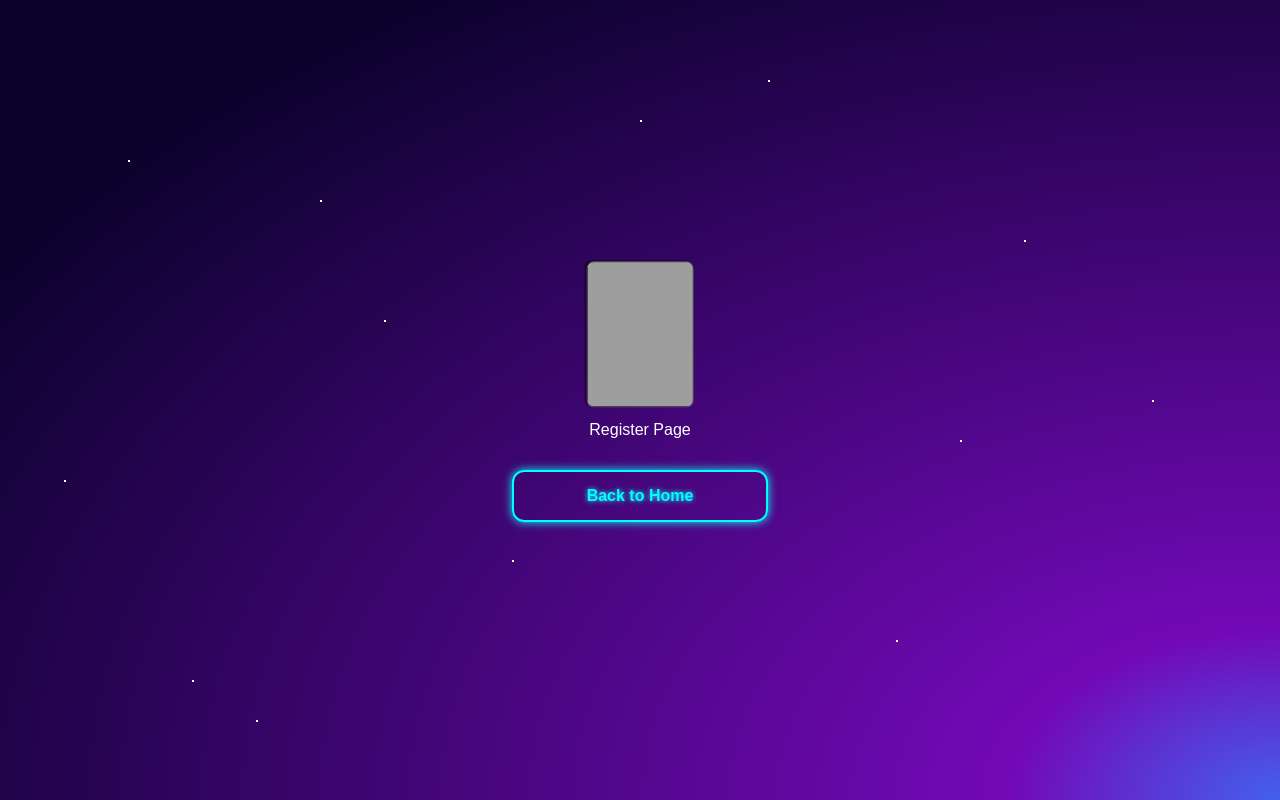
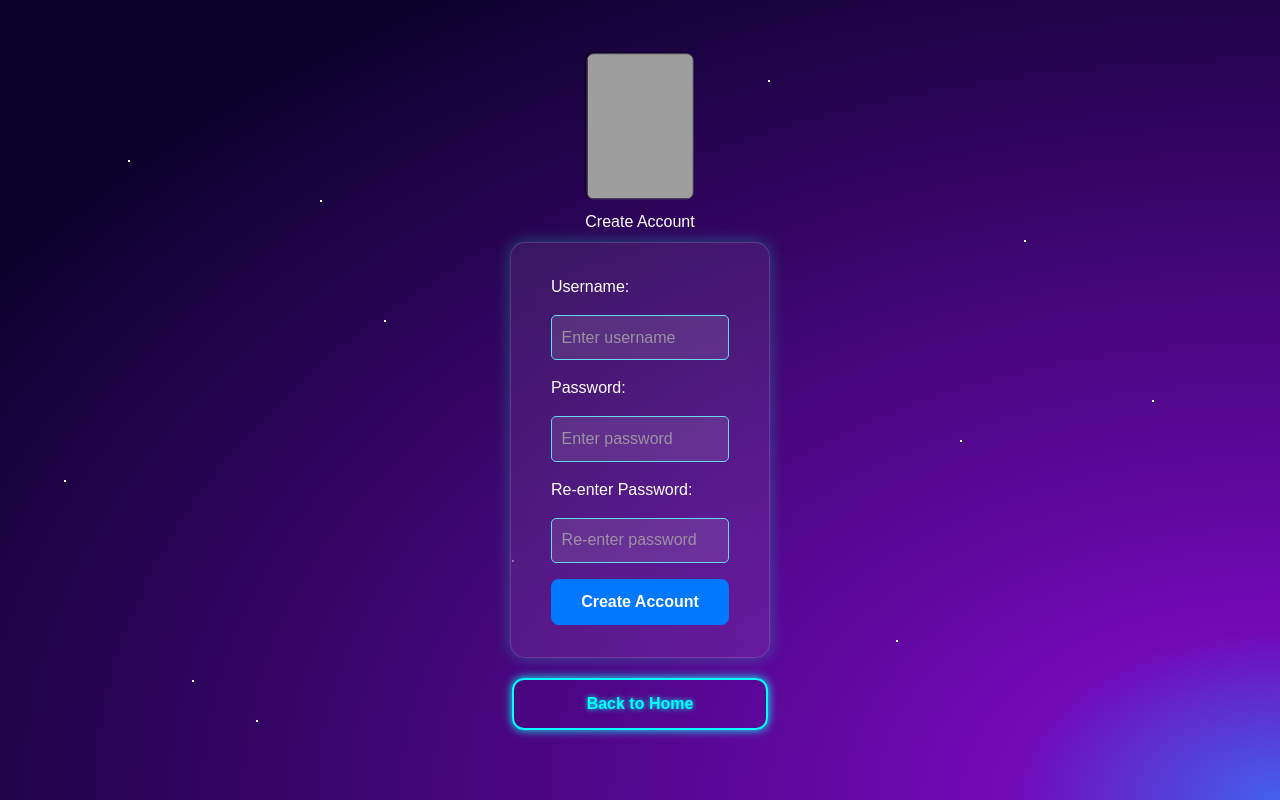
Before and after one commit to Bstoney15/OnlineCardGames, a React app in the folder frontend/: page /register in a window 1280 px wide. Built offline with nearby package versions, Linux system fonts and the light colour scheme; grey boxes are pictures that could not be loaded; the HTML template or start-up script is replaced by a standard one.

Commit message:
Placeholder for create account

```diff
--- a/frontend/src/App.jsx
+++ b/frontend/src/App.jsx
@@ -1,22 +1,26 @@
-import { useState } from 'react'
-import { Link } from 'react-router-dom'
-
+import { useState } from 'react';
+import { Link } from 'react-router-dom';
 
 function App() {
-  const [count, setCount] = useState(0)
+  const [count, setCount] = useState(0);
 
   return (
     <div className='min-h-screen flex flex-col items-center justify-center'>
       <h1 className='my-2'>CardGames React App</h1>
       <h2 className='my-2'>UseState example</h2>
-                <button className='btn-white-glow my-2' onClick={() => setCount(count + 1)} >Click me to increment count</button>
-        <p className='my-2'>The value of count: { count }</p>
+
+      <button className='btn-white-glow my-2' onClick={() => setCount(count + 1)}>
+        Click me to increment count
+      </button>
+
+      <p className='my-2'>The value of count: {count}</p>
+
       <div className='my-5'>
         <Link to="/login" className='btn-cyan-glow mx-4'>Go to Login Page</Link>
-          <Link to="/register" className='btn-pink-glow mx-4'>Go to register Page</Link>
+        <Link to="/register" className='btn-pink-glow mx-4'>Go to Register Page</Link>
       </div>
     </div>
-  )
+  );
 }
 
-export default App
+export default App;
--- a/frontend/src/main.jsx
+++ b/frontend/src/main.jsx
@@ -4,6 +4,7 @@ import './index.css'
 import App from './App.jsx'
 import Login from './login/index.jsx'
 import Register from './register/register.jsx';
+import CreateAccount from './register/create_account.jsx';
 
 const router = createBrowserRouter([
   {
@@ -18,6 +19,10 @@ const router = createBrowserRouter([
     path: "/register",
     element: <Register />,
   },
+  {
+    path: "/create-account",
+    element: <CreateAccount />,
+  },
 ]);
 
 
--- /dev/null
+++ b/frontend/src/register/createAccount.css
@@ -0,0 +1,55 @@
+.register-form {
+  display: flex;
+  flex-direction: column;
+  gap: 1rem;
+  background: rgba(255, 255, 255, 0.08);
+  border: 1px solid rgba(255, 255, 255, 0.15);
+  border-radius: 15px;
+  padding: 2rem 2.5rem;
+  width: 260px;
+  backdrop-filter: blur(10px);
+  box-shadow: 0 0 15px rgba(0, 255, 200, 0.3);
+  color: white;
+}
+
+input {
+  background-color: rgba(255, 255, 255, 0.1);
+  border: 1px solid #66d9ef;
+  border-radius: 5px;
+  padding: 0.6rem;
+  color: #ffffff;
+  outline: none;
+  transition: 0.3s ease;
+}
+
+input::placeholder {
+  color: #a9a9a9;
+  opacity: 0.8;
+}
+
+input:focus {
+  border-color: #00e0ff;
+  box-shadow: 0 0 8px #00e0ff;
+}
+
+button {
+  background-color: #0078ff;
+  color: white;
+  border: none;
+  border-radius: 8px;
+  padding: 0.7rem;
+  cursor: pointer;
+  transition: 0.3s ease;
+  font-weight: 600;
+}
+
+button:hover {
+  background-color: #00bfff;
+  box-shadow: 0 0 15px #00bfff;
+}
+
+.error-text {
+  color: #ff6363;
+  font-size: 0.9rem;
+  text-align: center;
+}
--- a/frontend/src/register/register.jsx
+++ b/frontend/src/register/register.jsx
@@ -1,15 +1,69 @@
-import { Link } from 'react-router-dom'
+import { useState } from "react";
+import "./createAccount.css"; // optional styling
 import Card from "/src/components/card/card.jsx";
+import { Link } from "react-router-dom";
 
-function Register() {
+export default function Register() {
+  const [username, setUsername] = useState("");
+  const [password, setPassword] = useState("");
+  const [confirmPassword, setConfirmPassword] = useState("");
+  const [error, setError] = useState("");
+
+  const handleSubmit = (e) => {
+    e.preventDefault();
+
+    if (password !== confirmPassword) {
+      setError("Passwords do not match!");
+      return;
+    }
+
+    setError("");
+    alert(`✅ Account created for ${username} (placeholder only)`);
+    setUsername("");
+    setPassword("");
+    setConfirmPassword("");
+  };
 
   return (
-      <div className='min-h-screen flex flex-col items-center justify-center'>
-        <Card suit="0" rank="0" />
-        <h1 className='my-2'>Register Page</h1>
-        <Link to='/' className='btn-cyan-glow my-5'>Back to Home</Link>
-      </div>
-  )
+    <div className="min-h-screen flex flex-col items-center justify-center">
+      <Card suit="0" rank="0" />
+      <h1 className="my-2">Create Account</h1>
+      <form onSubmit={handleSubmit} className="register-form">
+        <label>Username:</label>
+        <input
+          type="text"
+          value={username}
+          onChange={(e) => setUsername(e.target.value)}
+          placeholder="Enter username"
+          required
+        />
+
+        <label>Password:</label>
+        <input
+          type="password"
+          value={password}
+          onChange={(e) => setPassword(e.target.value)}
+          placeholder="Enter password"
+          required
+        />
+
+        <label>Re-enter Password:</label>
+        <input
+          type="password"
+          value={confirmPassword}
+          onChange={(e) => setConfirmPassword(e.target.value)}
+          placeholder="Re-enter password"
+          required
+        />
+
+        {error && <p className="error-text">{error}</p>}
+
+        <button type="submit">Create Account</button>
+      </form>
+
+      <Link to="/" className="btn-cyan-glow my-5">
+        Back to Home
+      </Link>
+    </div>
+  );
 }
-
-export default Register
```
Also changed, not shown: 1 other file (tests, documents, lock files or other folders). Lines whose indentation alone changed are shown as unchanged.
